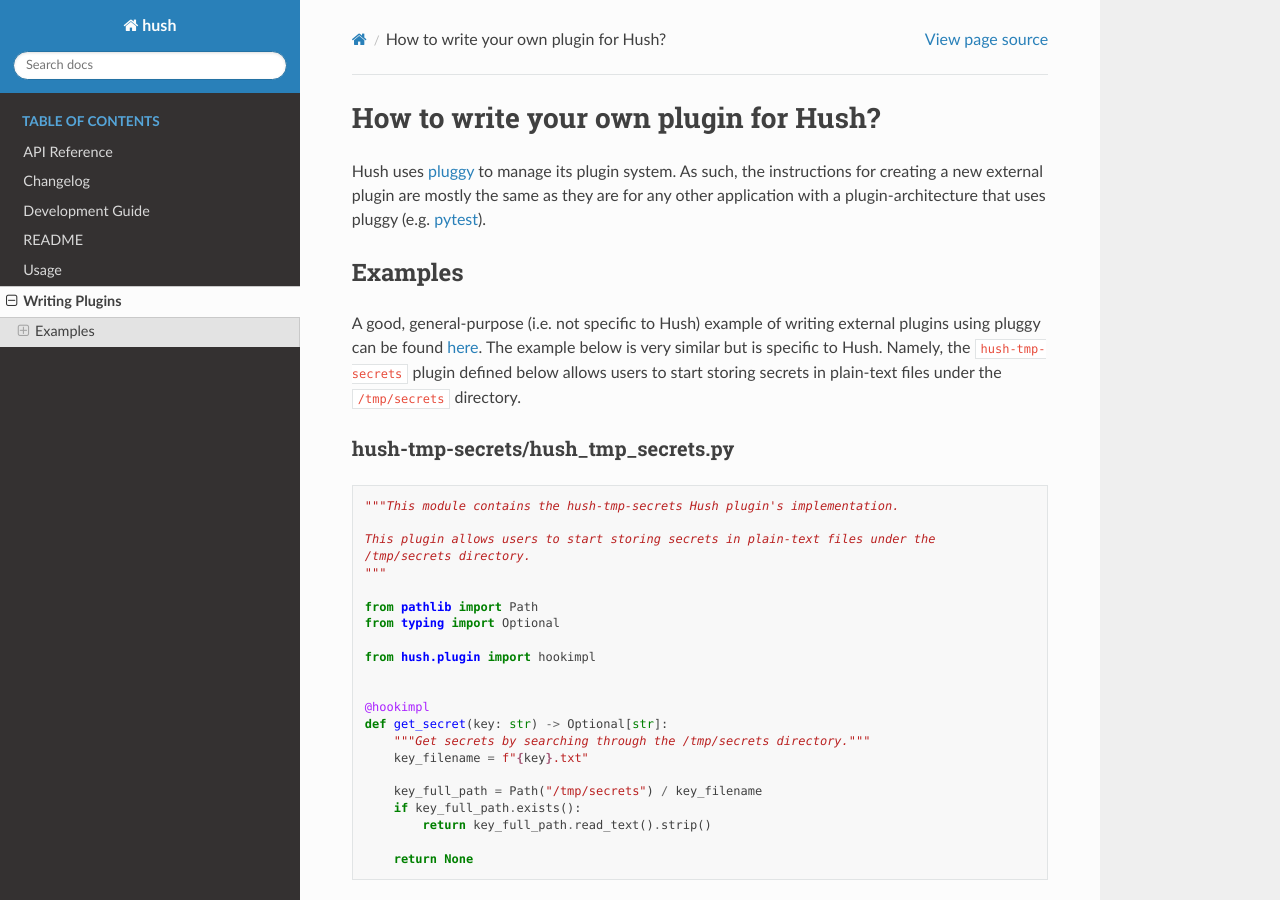
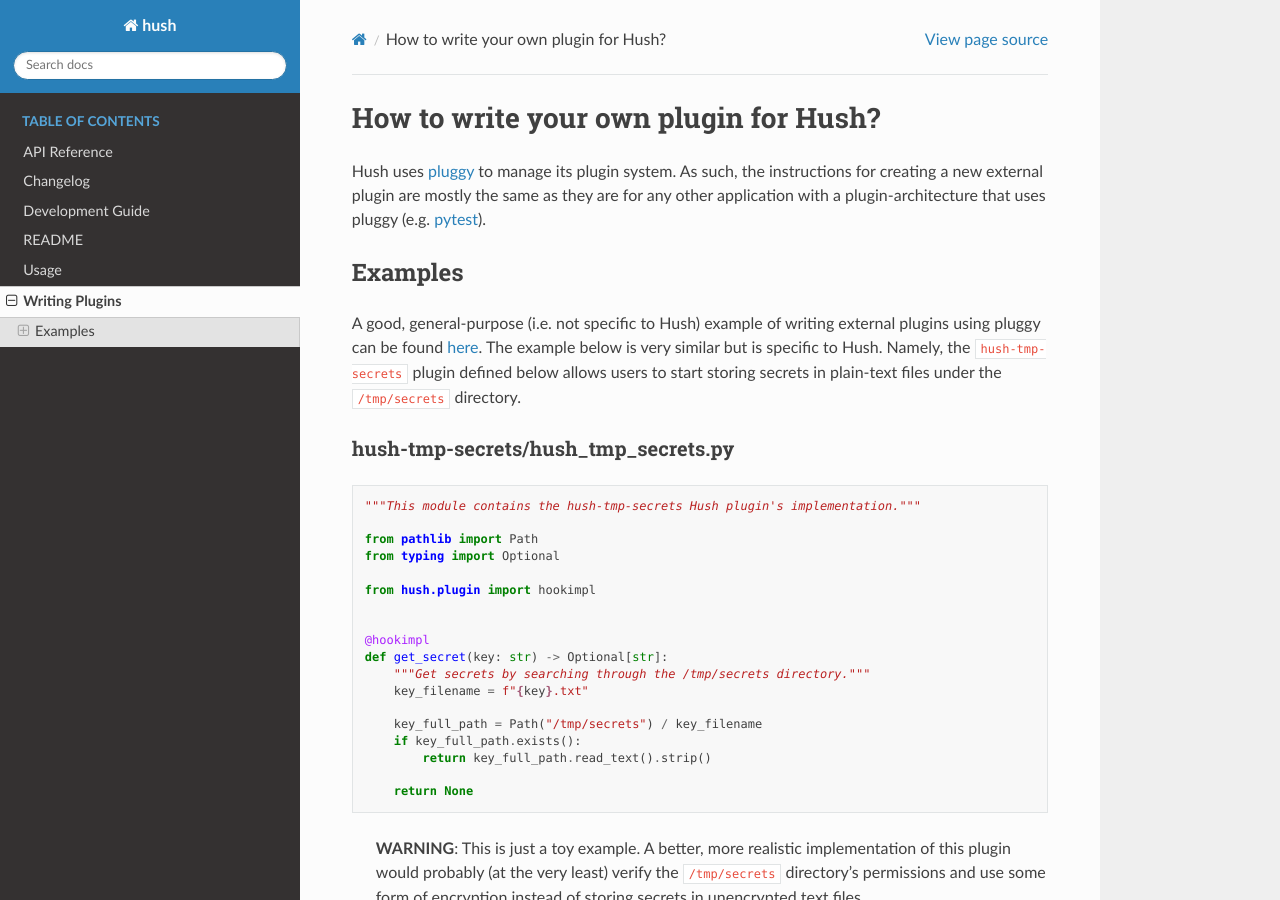
Before and after one commit to bbugyi200/hush, a Sphinx documentation site: the page built from docs/source/plugins.md, in a window 1280 px wide and 900 px high. Built offline with Sphinx 7.4.7 and the Read the Docs theme 2.0.0, drawn with Linux system fonts in a browser that asks for light colours.

Commit message:
Fix docstring of plugin example

````diff
--- a/docs/source/plugins.md
+++ b/docs/source/plugins.md
@@ -16,11 +16,7 @@
 #### hush-tmp-secrets/hush\_tmp\_secrets.py
 
 ```python
-"""This module contains the hush-tmp-secrets Hush plugin's implementation.
-
-This plugin allows users to start storing secrets in plain-text files under the
-/tmp/secrets directory.
-"""
+"""This module contains the hush-tmp-secrets Hush plugin's implementation."""
 
 from pathlib import Path
 from typing import Optional
````
